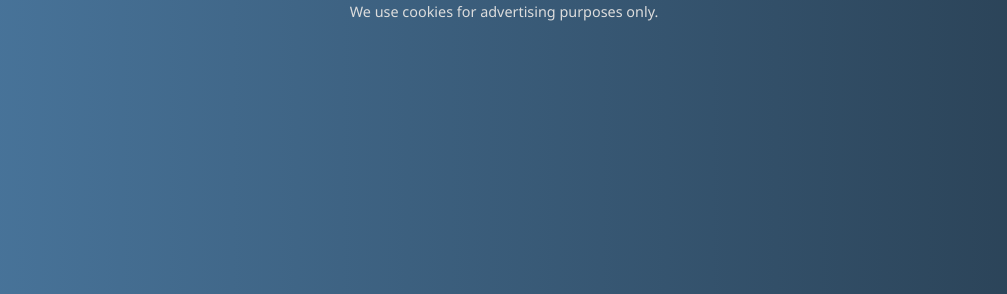
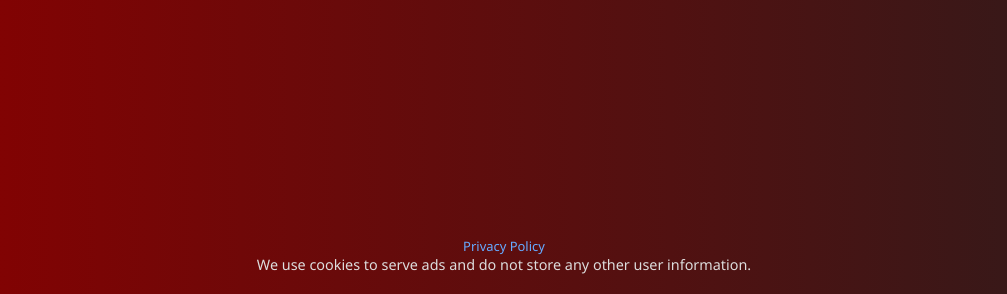
Before and after one commit to gef19w/Map-information-, a plain HTML site: page index.html in a window 1280 px wide. Shown: the part 506-800 px from the top of the page, without its empty margins (136-1143 px from the left). Drawn offline with Linux system fonts and the light colour scheme.

Commit message:
Update index.html

```diff
--- a/index.html
+++ b/index.html
@@ -1,4 +1,3 @@
-
 <!DOCTYPE html>
 <html lang="en">
 <head>
@@ -8,7 +7,7 @@
     body {
       margin: 0;
       font-family: 'Segoe UI', sans-serif;
-      background: linear-gradient(to right, #4b79a1, #283e51);
+      background: linear-gradient(to right, #8B0000, #2F1B1B); /* أحمر معدني */
       color: white;
       display: flex;
       flex-direction: column;
@@ -17,18 +16,14 @@
       height: 100vh;
       text-align: center;
     }
+
     h1 {
       font-size: 2.5em;
       margin-bottom: 20px;
     }
-    p.privacy {
-      font-size: 0.9em;
-      margin-top: 40px;
-      color: #dddddd;
-      max-width: 400px;
-    }
+
     button {
-      background: #4CAF50;
+      background: #c0392b;
       border: none;
       padding: 15px 30px;
       font-size: 1.2em;
@@ -37,16 +32,36 @@
       cursor: pointer;
       transition: background 0.3s;
     }
+
     button:hover {
-      background: #45a049;
+      background: #e74c3c;
+    }
+
+    .privacy-container {
+      position: absolute;
+      bottom: 20px;
+      font-size: 0.9em;
+      color: #dddddd;
+    }
+
+    .privacy-container a {
+      color: #66aaff;
+      text-decoration: none;
+      font-size: 0.9em;
+    }
+
+    .privacy-container a:hover {
+      text-decoration: underline;
     }
   </style>
 </head>
 <body>
   <h1>Search any place in the world,<br>and we’ll show it to you.</h1>
   <button onclick="window.location.href='explorer.html'">Let's Start</button>
-  <p class="privacy">
-    We use cookies for advertising purposes only.
-  </p>
+
+  <div class="privacy-container">
+    <a href="privacy.html" target="_blank">Privacy Policy</a><br>
+    <span>We use cookies to serve ads and do not store any other user information.</span>
+  </div>
 </body>
 </html>
```
